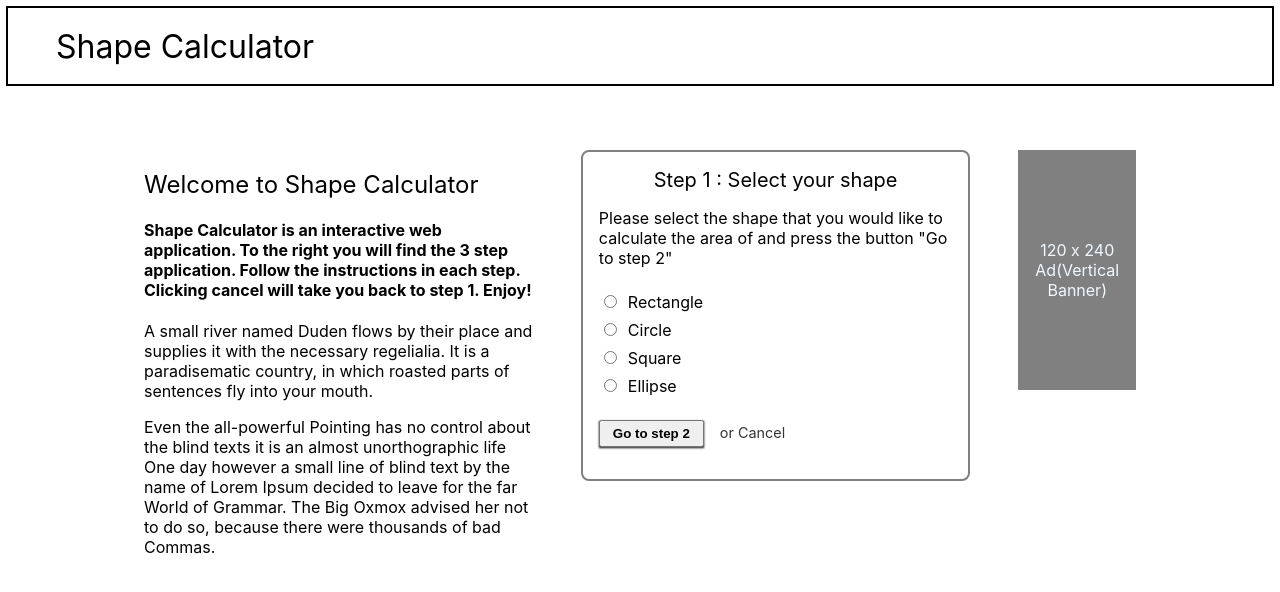
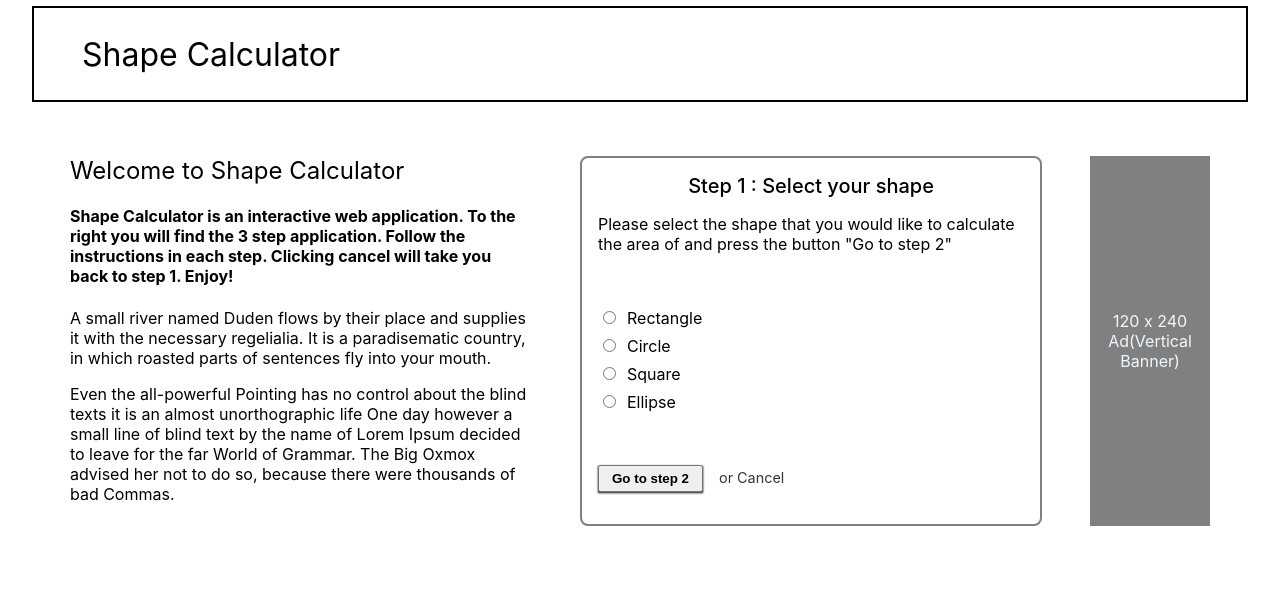
Before and after one commit to shrivatsaBhatP/shape-calculator, a React (Create React App) app: page / in a window 1280 px wide. Shown: the top 592 px of the page. Built offline with nearby package versions, Linux system fonts and the light colour scheme.

Commit message:
minor style correction

```diff
--- a/src/common/defaultValue.ts
+++ b/src/common/defaultValue.ts
@@ -19,7 +19,7 @@ export const initialState = {
   },
   step3: {
     id: 12,
-    stepName: "Insert your values",
+    stepName: "Your result",
     submitValue: "Start over",
     description: (type = "unknown", value: any) => {
       let measures = [];
--- a/src/components/AdVerticalBanner/AdVerticalBanner.module.scss
+++ b/src/components/AdVerticalBanner/AdVerticalBanner.module.scss
@@ -2,7 +2,7 @@
   width: 120px;
   height: 100%;
   min-height: 240px;
-  // max-height: 480px;
+  max-height: 480px;
   background: grey;
 
   display: flex;
--- a/src/components/Header/Header.module.scss
+++ b/src/components/Header/Header.module.scss
@@ -1,6 +1,6 @@
 .HeaderContainer {
-  // width: 100%;
-  height: 10vh;
+  width: 100%;
+  height: 12vh;
   border: 2px solid black;
   margin: 6px;
 
--- a/src/components/HomeDescriptionBlock/HomeDescriptionBlock.module.scss
+++ b/src/components/HomeDescriptionBlock/HomeDescriptionBlock.module.scss
@@ -1,6 +1,7 @@
 .DescriptionContainer {
   width: 40%;
   h1 {
+    margin-top: 0;
     font-weight: 400;
   }
   @media (max-width: 720px) {
--- a/src/components/UserInteractionCard/StepDetail/StepDetail.module.scss
+++ b/src/components/UserInteractionCard/StepDetail/StepDetail.module.scss
@@ -11,5 +11,6 @@
 
   .StepHeader {
     font-size: 1.25rem;
+    font-weight: 500;
   }
 }
--- a/src/components/UserInteractionCard/UserInteractionCard.module.scss
+++ b/src/components/UserInteractionCard/UserInteractionCard.module.scss
@@ -1,5 +1,6 @@
 .CardContainer {
   width: 40%;
+  height: 100%;
   border: 2px solid grey;
   border-radius: 0.5rem;
   padding: 1rem;
--- a/src/container/App/App.module.scss
+++ b/src/container/App/App.module.scss
@@ -1,4 +1,5 @@
 .App {
+  max-width: 95vw;
   // margin: auto;
   // section {
   //   width: 100%;
@@ -14,14 +15,13 @@
   //     grid-column: auto;
   //   }
   // }
-  // display: grid;
-  // place-items: center;
-  // margin: auto;
+  display: grid;
+  place-items: center;
+  margin: auto;
   section {
-    // max-width: 1024px;
-    width: 80vw;
-    height: 100%;
-    padding: 1rem;
+    width: 95%;
+    height: 90%;
+    padding: auto 1rem;
     margin: auto;
     margin-top: 3rem;
     display: flex;
```
